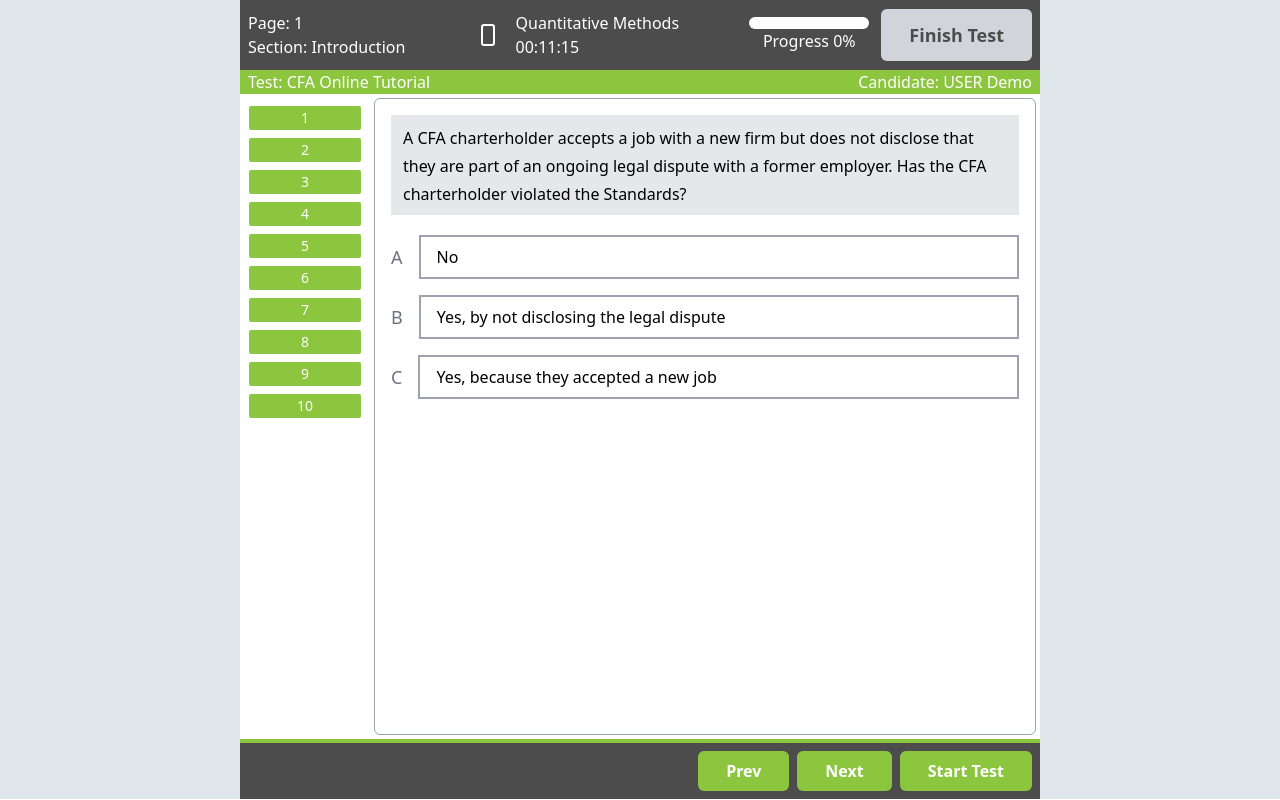
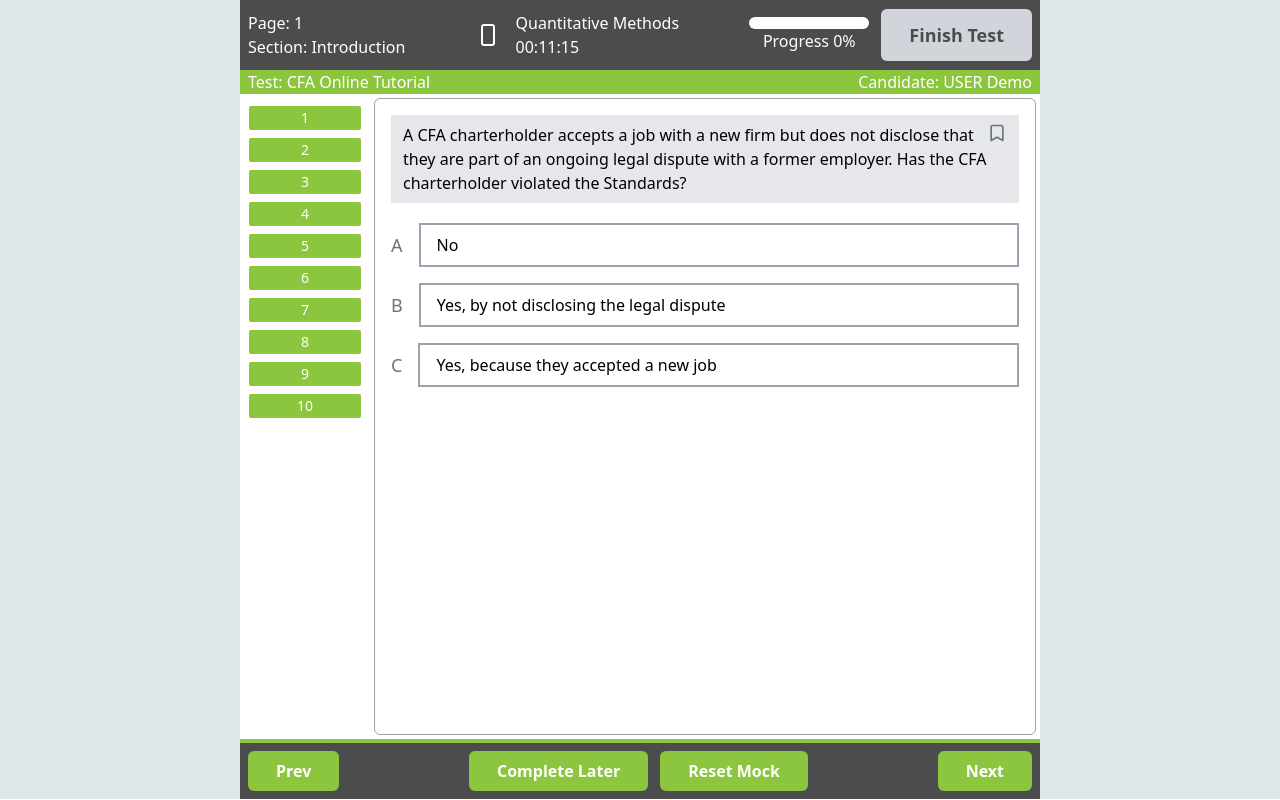
Before and after one commit to ayush10git/fingrowth-cfa, a Next.js app: page /exam/1 in a window 1280 px wide. Built offline with nearby package versions, Linux system fonts and the light colour scheme.

Commit message:
Mocktest reset, bookmark added

```diff
--- a/src/app/(exam)/exam/[id]/page.jsx
+++ b/src/app/(exam)/exam/[id]/page.jsx
@@ -1,11 +1,9 @@
-"use client";
-import { useState, useEffect } from "react";
+"use client"
+import { useEffect, useState } from "react";
+import QuestionDisplay from "@/components/mocktest/QuestionDisplay";
+import MocktestNavbar from "@/components/navbar/MocktestNavbar";
 import QuestionSidebar from "@/components/sidebar/QuestionSidebar";
 import { questions } from "../../../../utils/data";
-import QuestionDisplay from "@/components/mocktest/QuestionDisplay";
-import MocktestNavbar from "@/components/navbar/MocktestNavbar";
-import ArrowBackIcon from "@mui/icons-material/ArrowBack";
-import ArrowForwardIcon from "@mui/icons-material/ArrowForward";
 
 const Page = () => {
   const ques = questions.questions;
@@ -13,6 +11,8 @@ const Page = () => {
   const [loading, setLoading] = useState(true);
   const [currentQuestion, setCurrentQuestion] = useState(0);
   const [selectedAnswers, setSelectedAnswers] = useState({});
+  const [bookmarkedQuestions, setBookmarkedQuestions] = useState([]);
+  const [isModalOpen, setIsModalOpen] = useState(false); // Modal state
 
   useEffect(() => {
     if (typeof window !== "undefined") {
@@ -20,11 +20,24 @@ const Page = () => {
         JSON.parse(localStorage.getItem("currentQuestion")) || 0;
       const savedSelectedAnswers =
         JSON.parse(localStorage.getItem("selectedAnswers")) || {};
+      const savedBookmarkedQuestions =
+        JSON.parse(localStorage.getItem("bookmarkedQuestions")) || [];
+
       setCurrentQuestion(savedCurrentQuestion);
       setSelectedAnswers(savedSelectedAnswers);
+      setBookmarkedQuestions(savedBookmarkedQuestions);
       setLoading(false);
     }
   }, []);
+
+  useEffect(() => {
+    if (!loading && typeof window !== "undefined") {
+      localStorage.setItem(
+        "bookmarkedQuestions",
+        JSON.stringify(bookmarkedQuestions)
+      );
+    }
+  }, [bookmarkedQuestions, loading]);
 
   useEffect(() => {
     if (!loading && typeof window !== "undefined") {
@@ -38,11 +51,30 @@ const Page = () => {
     }
   }, [selectedAnswers, loading]);
 
+  const handleBookmarkToggle = (questionId) => {
+    setBookmarkedQuestions((prev) =>
+      prev.includes(questionId)
+        ? prev.filter((id) => id !== questionId)
+        : [...prev, questionId]
+    );
+  };
+
   const handleAnswerSelect = (questionId, answer) => {
     setSelectedAnswers((prev) => ({
       ...prev,
       [questionId]: answer,
     }));
+  };
+
+  const handleResetMock = () => {
+    setSelectedAnswers({});
+    setBookmarkedQuestions([]);
+    setIsModalOpen(false); // Close modal
+
+    if (typeof window !== "undefined") {
+      localStorage.removeItem("selectedAnswers");
+      localStorage.removeItem("bookmarkedQuestions");
+    }
   };
 
   const handlePrevQuestion = () => {
@@ -51,7 +83,6 @@ const Page = () => {
     }
   };
 
-  // Navigate to the next question
   const handleNextQuestion = () => {
     if (currentQuestion < ques.length - 1) {
       setCurrentQuestion((prev) => prev + 1);
@@ -70,7 +101,8 @@ const Page = () => {
           questions={ques}
           currentQuestion={currentQuestion}
           setCurrentQuestion={setCurrentQuestion}
-          selectedAnswers={selectedAnswers} // Pass selectedAnswers here
+          selectedAnswers={selectedAnswers}
+          bookmarkedQuestions={bookmarkedQuestions}
         />
 
         <div className="flex flex-col justify-between flex-grow p-4 border border-gray-400 rounded-md m-1">
@@ -80,10 +112,12 @@ const Page = () => {
             handleAnswerSelect={handleAnswerSelect}
             currentQuestion={currentQuestion}
             totalQuestions={ques.length}
+            bookmarkedQuestions={bookmarkedQuestions}
+            handleBookmarkToggle={handleBookmarkToggle}
           />
         </div>
       </div>
-      <div className="flex justify-end gap-2 h-[60px] bg-[#4D4C4D] px-2 py-2 font-semibold text-white border-t-4 border-[#8CC63F]">
+      <div className="flex justify-between gap-2 h-[60px] bg-[#4D4C4D] px-2 py-2 font-semibold text-white border-t-4 border-[#8CC63F]">
         <button
           onClick={handlePrevQuestion}
           disabled={currentQuestion === 0}
@@ -91,6 +125,17 @@ const Page = () => {
         >
           Prev
         </button>
+        <div className="flex gap-3">
+          <button className="px-7 py-3 bg-[#8CC63F] flex items-center rounded-md">
+            Complete Later
+          </button>
+          <button
+            onClick={() => setIsModalOpen(true)}
+            className="px-7 py-3 bg-[#8CC63F] flex items-center rounded-md"
+          >
+            Reset Mock
+          </button>
+        </div>
         <button
           onClick={handleNextQuestion}
           disabled={currentQuestion === ques.length - 1}
@@ -98,33 +143,36 @@ const Page = () => {
         >
           Next
         </button>
-        <button className="px-7 py-3 bg-[#8CC63F] flex items-center rounded-md">
-          Start Test
-        </button>
       </div>
+
+      {/* Reset Confirmation Modal */}
+      {isModalOpen && (
+        <div className="fixed inset-0 flex items-center justify-center bg-black bg-opacity-50">
+          <div className="bg-white p-6 rounded-lg shadow-lg">
+            <h2 className="text-lg font-semibold mb-4">Confirm Reset</h2>
+            <p>
+              Are you sure you want to reset the mock? All answers will be
+              cleared.
+            </p>
+            <div className="flex justify-end mt-4">
+              <button
+                onClick={() => setIsModalOpen(false)}
+                className="px-4 py-2 mr-2 text-gray-700 bg-gray-200 rounded"
+              >
+                Cancel
+              </button>
+              <button
+                onClick={handleResetMock}
+                className="px-4 py-2 bg-red-500 text-white rounded"
+              >
+                Confirm Reset
+              </button>
+            </div>
+          </div>
+        </div>
+      )}
     </div>
   );
 };
 
-{
-  /* <div className="flex justify-between mt-4">
-            <button
-              onClick={handlePrevQuestion}
-              disabled={currentQuestion === 0}
-              className="px-4 py-1 rounded-md border-2 text-[#527ab6] border-[#527ab6] flex items-center gap-2 text-md disabled:border-opacity-40 disabled:text-opacity-50"
-            >
-              <ArrowBackIcon className="mt-1" />
-              Prev
-            </button>
-            <button
-              onClick={handleNextQuestion}
-              disabled={currentQuestion === ques.length - 1}
-              className="px-4 py-1 rounded-md border-2 text-[#527ab6] border-[#527ab6] flex items-center gap-2 text-md disabled:border-opacity-40 disabled:text-opacity-50"
-            >
-              Next
-              <ArrowForwardIcon className="mt-1"/>
-            </button>
-          </div> */
-}
-
 export default Page;
--- a/src/components/mocktest/QuestionDisplay.jsx
+++ b/src/components/mocktest/QuestionDisplay.jsx
@@ -1,16 +1,27 @@
+import { Bookmark, BookmarkCheck } from "lucide-react";
 import React from "react";
 
 const QuestionDisplay = ({
   question,
   selectedAnswers,
   handleAnswerSelect,
-  currentQuestion,
-  totalQuestions,
+  bookmarkedQuestions,
+  handleBookmarkToggle,
 }) => {
   return (
     <div className="flex flex-col gap-5 text-lg">
-      <div className="bg-gray-200 px-3 py-2">
+      <div className="flex justify-between bg-gray-200 px-3 py-2">
         <span className="text-base"> {question.question}</span>
+        <div
+          onClick={() => handleBookmarkToggle(question.question_id)}
+          className="cursor-pointer"
+        >
+          {bookmarkedQuestions.includes(question.question_id) ? (
+            <BookmarkCheck className="w-5 h-5 text-yellow-500" />
+          ) : (
+            <Bookmark className="w-5 h-5 text-gray-500" />
+          )}
+        </div>
       </div>
 
       <div className="text-lg flex flex-col gap-4">
--- a/src/components/sidebar/QuestionSidebar.jsx
+++ b/src/components/sidebar/QuestionSidebar.jsx
@@ -1,10 +1,9 @@
-import React from "react";
-
 const QuestionSidebar = ({
   questions,
   currentQuestion,
   setCurrentQuestion,
   selectedAnswers,
+  bookmarkedQuestions
 }) => {
   return (
     <div className="flex flex-col items-center text-center pt-2 text-lg min-w-[130px] h-[calc(100vh-155px)] bg-opacity-30 overflow-y-scroll scrollbar-hide">
@@ -16,9 +15,11 @@ const QuestionSidebar = ({
               <button
                 onClick={() => setCurrentQuestion(index)}
                 className={`w-full px-[3rem] py-[2px] text-sm mb-1 rounded-sm ${
-                  isMarked
-                    ? "bg-[#4D4C4D] text-white" // Marked question (gray background)
-                    : "bg-[#8CC63F] text-white" // Default unmarked style
+                  bookmarkedQuestions.includes(q.question_id)
+                    ? "bg-yellow-300 text-black" // Highlight bookmarked question
+                    : isMarked
+                    ? "bg-[#4D4C4D] text-white"
+                    : "bg-[#8CC63F] text-white"
                 }`}
               >
                 {index + 1}
```
